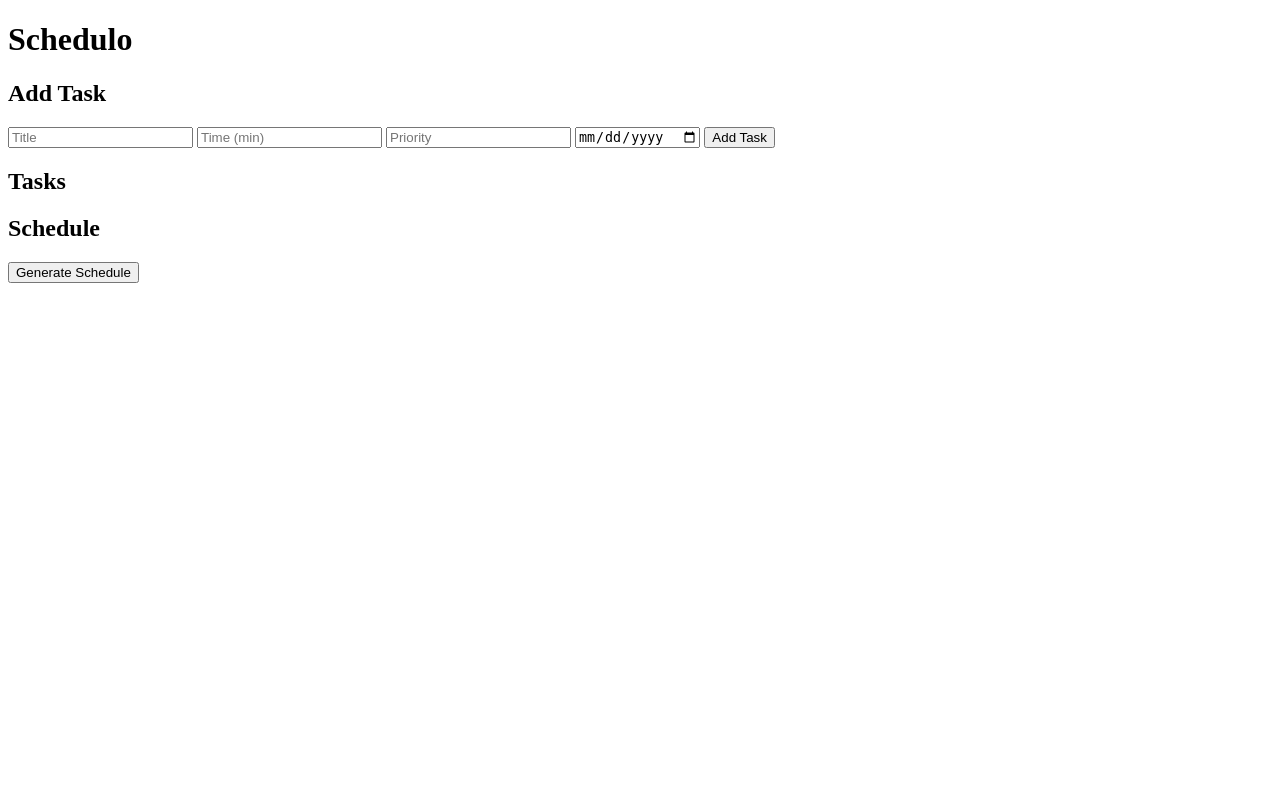
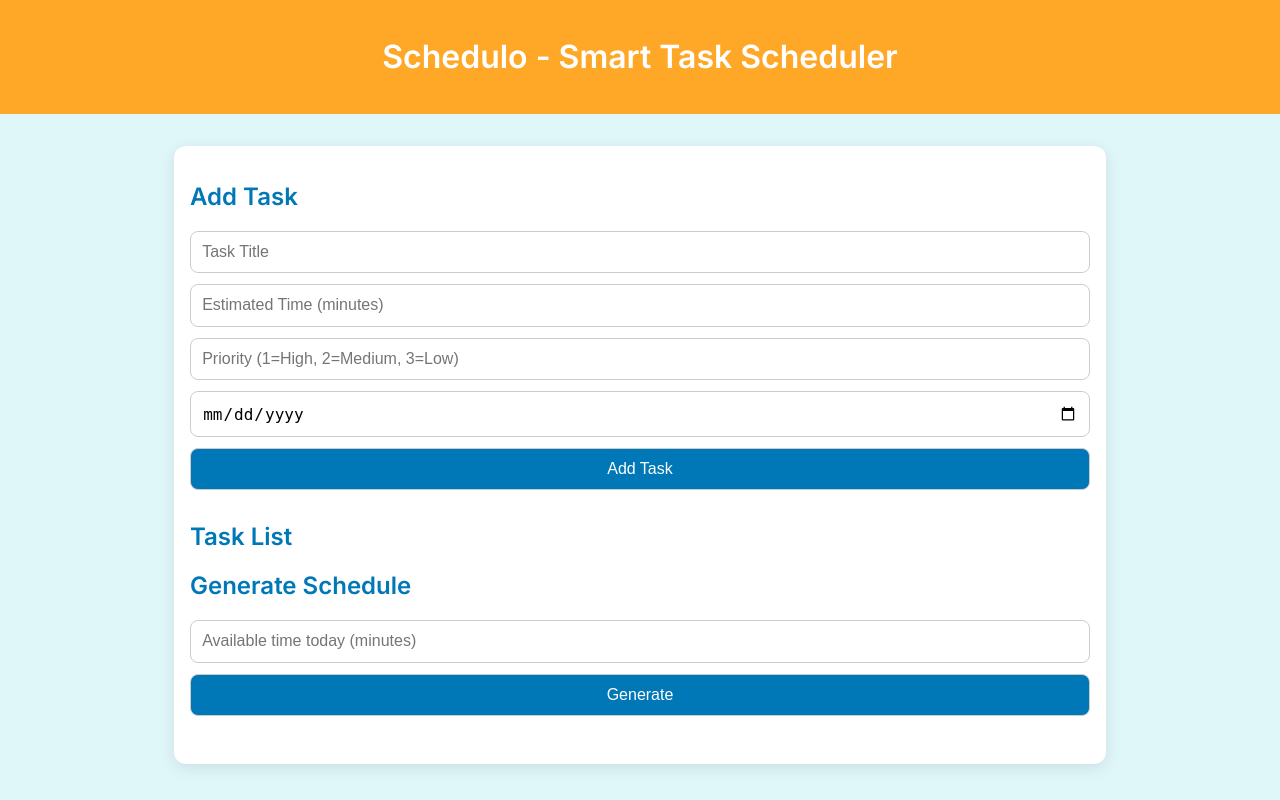
Before and after one commit to KIREN2612/schedulo, a Flask app: page / in a window 1280 px wide. Run offline with Flask 3, Linux system fonts and the light colour scheme; data that the repository does not hold is empty.

Commit message:
updated html and js code

```diff
--- a/app/static/app.js
+++ b/app/static/app.js
@@ -1,59 +1,90 @@
 document.addEventListener("DOMContentLoaded", () => {
-    fetchTasks();
-//this is for the fetching and is done by js
-    document.getElementById("taskForm").addEventListener("submit", async (e) => {
+    const taskForm = document.getElementById("task-form");
+    const taskList = document.getElementById("task-list");
+    const scheduleForm = document.getElementById("schedule-form");
+    const scheduleDiv = document.getElementById("schedule");
+
+    async function loadTasks() {
+        const res = await fetch("/tasks");
+        const data = await res.json();
+        renderTasks(data.tasks);
+    }
+
+    function renderTasks(tasks) {
+        taskList.innerHTML = "";
+        tasks.forEach(task => {
+            const div = document.createElement("div");
+            div.className = "task-card";
+            div.innerHTML = `
+                <strong>${task.title}</strong><br>
+                Time: ${task.estimated_time} min | Priority: ${task.priority}${task.deadline ? ` | Deadline: ${task.deadline}` : ""}
+                <button onclick="deleteTask('${task.title}')">Delete</button>
+            `;
+            taskList.appendChild(div);
+        });
+    }
+
+    taskForm.addEventListener("submit", async (e) => {
         e.preventDefault();
         const task = {
             title: document.getElementById("title").value,
             estimated_time: parseInt(document.getElementById("estimated_time").value),
             priority: parseInt(document.getElementById("priority").value),
-            deadline: document.getElementById("deadline").value || null,
+            deadline: document.getElementById("deadline").value || null
         };
-//fetching tasks to the backend
-        await fetch("/tasks", {
+
+        const res = await fetch("/tasks", {
             method: "POST",
             headers: { "Content-Type": "application/json" },
-            body: JSON.stringify(task),
-        });
-        fetchTasks();
-    });
+            body: JSON.stringify(task)
         });
 
-async function fetchTasks() {
-    const res = await fetch("/tasks");
-    const data = await res.json();
-    const list = document.getElementById("taskList");
-    list.innerHTML = "";
+        if (res.ok) {
+            taskForm.reset();
+            loadTasks();
+        }
+    });
 
-    data.tasks.forEach((task) => {
-        const li = document.createElement("li");
-        li.innerHTML = `${task.title} (⏱ ${task.estimated_time} min, ⚡ ${task.priority})
-            <button onclick="deleteTask('${task.title}')">🗑</button>`;
-        list.appendChild(li);
-    });
-}
-//deleting the task
-async function deleteTask(title) {
-    await fetch(`/tasks/${encodeURIComponent(title)}`, { method: "DELETE" });
-    fetchTasks();
-}
-
-//this is for generating schedule
-async function generateSchedule() {
-    const available_time = parseInt(prompt("Available time in minutes:"));
+    scheduleForm.addEventListener("submit", async (e) => {
+        e.preventDefault();
+        const available_time = parseInt(document.getElementById("available_time").value);
 
         const res = await fetch("/generate_schedule", {
             method: "POST",
             headers: { "Content-Type": "application/json" },
-        body: JSON.stringify({ available_time }),
+            body: JSON.stringify({ available_time })
         });
+
         const data = await res.json();
-    const list = document.getElementById("scheduleList");
-    list.innerHTML = "";
+        if (data.schedule) {
+            renderSchedule(data.schedule);
+        } else {
+            scheduleDiv.innerHTML = `<p style="color: red;">${data.error}</p>`;
+        }
+    });
 
-    data.schedule.forEach((task) => {
-        const li = document.createElement("li");
-        li.textContent = `${task.title} (⏱ ${task.estimated_time} min, ⚡ ${task.priority})`;
-        list.appendChild(li);
+    function renderSchedule(schedule) {
+        scheduleDiv.innerHTML = "<h3>Generated Schedule:</h3>";
+        schedule.forEach(task => {
+            const div = document.createElement("div");
+            div.className = "task-card";
+            div.innerHTML = `
+                <strong>${task.title}</strong><br>
+                Time: ${task.estimated_time} min | Priority: ${task.priority}
+            `;
+            scheduleDiv.appendChild(div);
         });
     }
+
+    window.deleteTask = async (title) => {
+        const res = await fetch(`/tasks/${encodeURIComponent(title)}`, {
+            method: "DELETE"
+        });
+
+        if (res.ok) {
+            loadTasks();
+        }
+    };
+
+    loadTasks();
+});
--- a/app/templates/index.html
+++ b/app/templates/index.html
@@ -1,26 +1,92 @@
 <!DOCTYPE html>
-<html>
+<html lang="en">
 <head>
-    <title>Schedulo</title>
-    <script src="{{ url_for('static', filename='app.js') }}" defer></script>
+    <meta charset="UTF-8">
+    <title>Schedulo – Task Scheduler</title>
+    <link rel="stylesheet" href="https://fonts.googleapis.com/css2?family=Inter:wght@400;600&display=swap">
+    <style>
+        body {
+            font-family: 'Inter', sans-serif;
+            background: #e0f7fa; /* Sky blue */
+            margin: 0;
+            padding: 0;
+        }
+        header {
+            background-color: #ffa726; /* Light orange */
+            color: white;
+            padding: 1rem 2rem;
+            text-align: center;
+        }
+        .container {
+            max-width: 900px;
+            margin: 2rem auto;
+            padding: 1rem;
+            background: white;
+            border-radius: 12px;
+            box-shadow: 0 4px 16px rgba(0,0,0,0.1);
+        }
+        h2 {
+            color: #0077b6;
+        }
+        form {
+            display: flex;
+            flex-direction: column;
+            gap: 0.7rem;
+            margin-bottom: 2rem;
+        }
+        input, button {
+            padding: 0.7rem;
+            border-radius: 8px;
+            border: 1px solid #ccc;
+            font-size: 1rem;
+        }
+        button {
+            background-color: #0077b6;
+            color: white;
+            cursor: pointer;
+            transition: background 0.2s;
+        }
+        button:hover {
+            background-color: #005f8a;
+        }
+        .task-list, .schedule {
+            margin-top: 1rem;
+        }
+        .task-card {
+            background: #f1f8ff;
+            border-left: 5px solid #0077b6;
+            padding: 0.8rem;
+            margin-bottom: 0.5rem;
+            border-radius: 8px;
+        }
+    </style>
 </head>
 <body>
-    <h1>Schedulo</h1>
+    <header>
+        <h1>Schedulo - Smart Task Scheduler</h1>
+    </header>
 
-    <h2>Add Task</h2>
-    <form id="taskForm">
-        <input type="text" id="title" placeholder="Title" required>
-        <input type="number" id="estimated_time" placeholder="Time (min)" required>
-        <input type="number" id="priority" placeholder="Priority" required>
-        <input type="date" id="deadline" placeholder="Deadline">
-        <button type="submit">Add Task</button>
-    </form>
+    <div class="container">
+        <h2>Add Task</h2>
+        <form id="task-form">
+            <input type="text" id="title" placeholder="Task Title" required>
+            <input type="number" id="estimated_time" placeholder="Estimated Time (minutes)" required>
+            <input type="number" id="priority" placeholder="Priority (1=High, 2=Medium, 3=Low)" required>
+            <input type="date" id="deadline">
+            <button type="submit">Add Task</button>
+        </form>
 
-    <h2>Tasks</h2>
-    <ul id="taskList"></ul>
+        <h2>Task List</h2>
+        <div class="task-list" id="task-list"></div>
 
-    <h2>Schedule</h2>
-    <button onclick="generateSchedule()">Generate Schedule</button>
-    <ul id="scheduleList"></ul>
+        <h2>Generate Schedule</h2>
+        <form id="schedule-form">
+            <input type="number" id="available_time" placeholder="Available time today (minutes)">
+            <button type="submit">Generate</button>
+        </form>
+        <div class="schedule" id="schedule"></div>
+    </div>
+
+    <script src="{{ url_for('static', filename='app.js') }}"></script>
 </body>
 </html>
```
Lines whose indentation alone changed are shown as unchanged.
